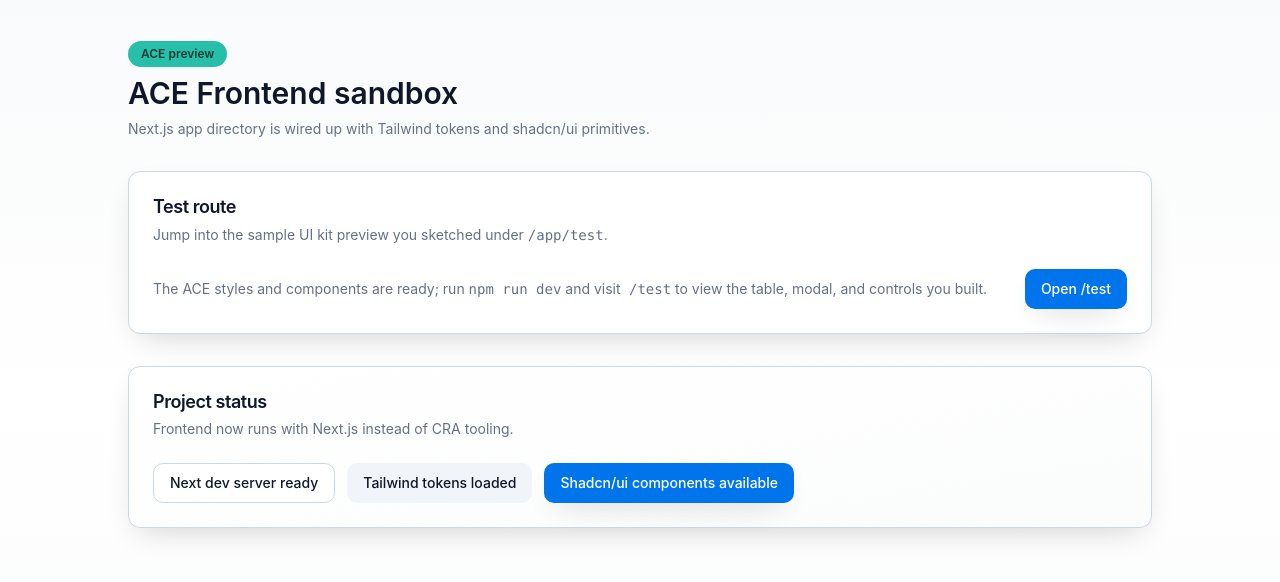
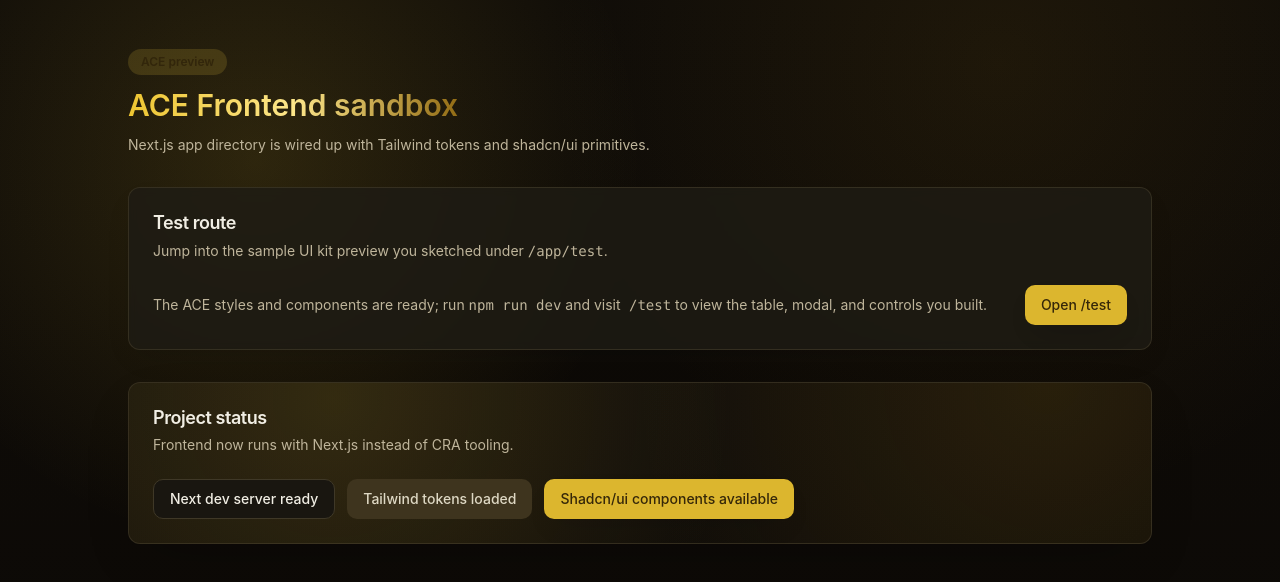
Before and after one commit to Conley-Potter-Personal-Engineering/ace-frontend, a Next.js app: page / in a window 1280 px wide. Shown: the top 582 px of the page. Built offline with nearby package versions, Linux system fonts and the light colour scheme.

Commit message:
feat: update color palette and enhance UI components for improved theming

```diff
--- a/app/globals.css
+++ b/app/globals.css
@@ -4,48 +4,50 @@
 
 @layer base {
   :root {
-    --background: 0 0% 100%;
-    --foreground: 222 47% 11%;
-    --card: 0 0% 100%;
-    --card-foreground: 222 47% 11%;
-    --popover: 0 0% 100%;
-    --popover-foreground: 222 47% 11%;
-    --primary: 210 100% 46%;
-    --primary-foreground: 0 0% 100%;
-    --secondary: 210 40% 96%;
-    --secondary-foreground: 222 47% 11%;
-    --muted: 214 32% 93%;
-    --muted-foreground: 220 13% 46%;
-    --accent: 172 66% 45%;
-    --accent-foreground: 171 62% 15%;
-    --destructive: 0 84% 60%;
+    --background: 42 23% 8%;
+    --foreground: 45 33% 92%;
+    --card: 42 22% 10%;
+    --card-foreground: 45 33% 92%;
+    --popover: 42 22% 10%;
+    --popover-foreground: 45 33% 92%;
+    --primary: 47 71% 52%;
+    --primary-foreground: 42 72% 12%;
+    --secondary: 42 35% 18%;
+    --secondary-foreground: 45 28% 82%;
+    --muted: 42 24% 16%;
+    --muted-foreground: 42 22% 68%;
+    --accent: 48 95% 62%;
+    --accent-foreground: 42 64% 12%;
+    --destructive: 356 72% 56%;
     --destructive-foreground: 0 0% 98%;
-    --border: 214 32% 85%;
-    --input: 214 32% 85%;
-    --ring: 210 100% 46%;
+    --border: 42 23% 20%;
+    --input: 42 23% 20%;
+    --ring: 47 71% 52%;
     --radius: 0.75rem;
+    color-scheme: dark;
   }
 
   .dark {
-    --background: 222 47% 8%;
-    --foreground: 210 40% 98%;
-    --card: 222 47% 10%;
-    --card-foreground: 210 40% 98%;
-    --popover: 222 47% 10%;
-    --popover-foreground: 210 40% 98%;
-    --primary: 210 100% 62%;
-    --primary-foreground: 222 47% 8%;
-    --secondary: 217 32% 17%;
-    --secondary-foreground: 210 40% 98%;
-    --muted: 217 32% 20%;
-    --muted-foreground: 215 20% 75%;
-    --accent: 168 68% 48%;
-    --accent-foreground: 222 47% 8%;
-    --destructive: 0 74% 54%;
-    --destructive-foreground: 0 0% 100%;
-    --border: 217 32% 24%;
-    --input: 217 32% 24%;
-    --ring: 210 100% 62%;
+    --background: 42 23% 8%;
+    --foreground: 45 33% 92%;
+    --card: 42 22% 10%;
+    --card-foreground: 45 33% 92%;
+    --popover: 42 22% 10%;
+    --popover-foreground: 45 33% 92%;
+    --primary: 47 71% 52%;
+    --primary-foreground: 42 72% 12%;
+    --secondary: 42 35% 18%;
+    --secondary-foreground: 45 28% 82%;
+    --muted: 42 24% 16%;
+    --muted-foreground: 42 22% 68%;
+    --accent: 48 95% 62%;
+    --accent-foreground: 42 64% 12%;
+    --destructive: 356 72% 56%;
+    --destructive-foreground: 0 0% 98%;
+    --border: 42 23% 20%;
+    --input: 42 23% 20%;
+    --ring: 47 71% 52%;
+    color-scheme: dark;
   }
 
   * {
--- a/app/layout.tsx
+++ b/app/layout.tsx
@@ -13,7 +13,7 @@
   children: React.ReactNode;
 }): JSX.Element {
   return (
-    <html lang="en">
+    <html lang="en" className="dark">
       <body className="min-h-screen bg-background text-foreground antialiased">{children}</body>
     </html>
   );
--- a/app/page.tsx
+++ b/app/page.tsx
@@ -7,17 +7,23 @@
 
 export default function HomePage(): JSX.Element {
   return (
-    <main className="min-h-screen bg-gradient-to-b from-ace-light via-white to-ace-light px-6 py-10">
+    <main className="min-h-screen bg-[radial-gradient(circle_at_20%_20%,rgba(237,197,49,0.14),transparent_32%),radial-gradient(circle_at_78%_8%,rgba(146,108,21,0.12),transparent_36%),linear-gradient(180deg,#0f0c08,#0c0906)] px-6 py-12 text-foreground">
       <div className="mx-auto flex max-w-5xl flex-col gap-8">
-        <header className="space-y-2">
-          <Badge variant="accent">ACE preview</Badge>
-          <h1 className="text-3xl font-semibold text-foreground">ACE Frontend sandbox</h1>
-          <p className="text-sm text-muted-foreground">
+        <header className="space-y-3">
+          <Badge variant="accent" className="bg-accent/15 text-accent-foreground">
+            ACE preview
+          </Badge>
+          <h1 className="text-3xl font-semibold">
+            <span className="bg-gradient-to-r from-ace-gold via-amber-200 to-ace-gold-deep bg-clip-text text-transparent">
+              ACE Frontend sandbox
+            </span>
+          </h1>
+          <p className="text-sm text-muted-foreground max-w-2xl">
             Next.js app directory is wired up with Tailwind tokens and shadcn/ui primitives.
           </p>
         </header>
 
-        <Card>
+        <Card className="border-border/70 bg-card/80 backdrop-blur-sm">
           <CardHeader>
             <CardTitle>Test route</CardTitle>
             <CardDescription>
@@ -38,7 +44,7 @@
           </CardContent>
         </Card>
 
-        <Card className="bg-gradient-to-br from-white to-ace-light/60">
+        <Card className="border-border/70 bg-[radial-gradient(circle_at_20%_10%,rgba(237,197,49,0.14),transparent_48%),radial-gradient(circle_at_90%_0%,rgba(146,108,21,0.18),transparent_44%),linear-gradient(145deg,#16120c,#0f0c08)] shadow-xl backdrop-blur-md">
           <CardHeader>
             <CardTitle>Project status</CardTitle>
             <CardDescription>Frontend now runs with Next.js instead of CRA tooling.</CardDescription>
--- a/app/test/page.tsx
+++ b/app/test/page.tsx
@@ -67,17 +67,23 @@
   };
 
   return (
-    <main className="min-h-screen bg-gradient-to-b from-ace-light via-white to-ace-light px-6 py-10">
+    <main className="min-h-screen bg-[radial-gradient(circle_at_20%_20%,rgba(237,197,49,0.14),transparent_32%),radial-gradient(circle_at_78%_8%,rgba(146,108,21,0.12),transparent_36%),linear-gradient(180deg,#0f0c08,#0c0906)] px-6 py-12 text-foreground">
       <div className="mx-auto flex max-w-5xl flex-col gap-8">
-        <header className="space-y-2">
-          <Badge variant="accent">shadcn/ui demo</Badge>
-          <h1 className="text-3xl font-semibold text-foreground">ACE UI Kit preview</h1>
-          <p className="text-sm text-muted-foreground">
+        <header className="space-y-3">
+          <Badge variant="accent" className="bg-accent text-accent-foreground">
+            shadcn/ui demo
+          </Badge>
+          <h1 className="text-3xl font-semibold">
+            <span className="bg-gradient-to-r from-ace-gold via-amber-200 to-ace-gold-deep bg-clip-text text-transparent">
+              ACE UI Kit preview
+            </span>
+          </h1>
+          <p className="text-sm text-muted-foreground max-w-2xl">
             Tailwind tokens, shadcn/ui primitives, and ACE theming working together.
           </p>
         </header>
 
-        <Card>
+        <Card className="border-border/70 bg-card/80 backdrop-blur-sm">
           <CardHeader>
             <CardTitle>Buttons</CardTitle>
             <CardDescription>Variants share the ACE palette and spacing tokens.</CardDescription>
@@ -113,13 +119,13 @@
           </CardContent>
         </Card>
 
-        <Card>
+        <Card className="border-border/70 bg-card/80 backdrop-blur-sm">
           <CardHeader>
             <CardTitle>Badges & Cards</CardTitle>
             <CardDescription>Composable surfaces ready for agent and artifact summaries.</CardDescription>
           </CardHeader>
           <CardContent className="grid gap-4 md:grid-cols-2">
-            <Card>
+            <Card className="border-border/70 bg-card/80 shadow-soft backdrop-blur-sm">
               <CardHeader>
                 <CardTitle>Workflow cadence</CardTitle>
                 <CardDescription>Signals for live runs and queued tasks.</CardDescription>
@@ -138,7 +144,7 @@
                 </Button>
               </CardFooter>
             </Card>
-            <Card className="bg-gradient-to-br from-white to-ace-light/60">
+            <Card className="border-border/70 bg-[radial-gradient(circle_at_20%_10%,rgba(237,197,49,0.14),transparent_48%),radial-gradient(circle_at_90%_0%,rgba(146,108,21,0.18),transparent_44%),linear-gradient(145deg,#16120c,#0f0c08)] shadow-xl backdrop-blur-md">
               <CardHeader>
                 <CardTitle>Modal preview</CardTitle>
                 <CardDescription>Open an overlay to see motion and accessibility wiring.</CardDescription>
@@ -153,7 +159,7 @@
           </CardContent>
         </Card>
 
-        <Card>
+        <Card className="border-border/70 bg-card/80 backdrop-blur-sm">
           <CardHeader>
             <CardTitle>Table</CardTitle>
             <CardDescription>Lightweight table primitives for agent summaries.</CardDescription>
@@ -162,7 +168,7 @@
             <Table>
               <TableCaption>ACE agent activity preview.</TableCaption>
               <TableHeader>
-                <TableRow className="bg-muted/60">
+                <TableRow className="bg-muted/50 text-muted-foreground">
                   <TableHead>Name</TableHead>
                   <TableHead>Status</TableHead>
                   <TableHead className="text-right">Outputs</TableHead>
--- a/tailwind.config.ts
+++ b/tailwind.config.ts
@@ -46,11 +46,11 @@
           DEFAULT: 'hsl(var(--card))',
           foreground: 'hsl(var(--card-foreground))',
         },
-        'ace-blue': '#007AFF',
-        'ace-silver': '#C0C0C0',
-        'ace-dark': '#0A0A0A',
-        'ace-light': '#F9FAFB',
-        'ace-accent': '#14B8A6',
+        'ace-onyx': '#0f0c08',
+        'ace-carbon': '#16120c',
+        'ace-gold': '#edc531',
+        'ace-gold-deep': '#926c15',
+        'ace-ember': '#e25353',
       },
       fontFamily: {
         sans: ['Inter', 'sans-serif'],
```
